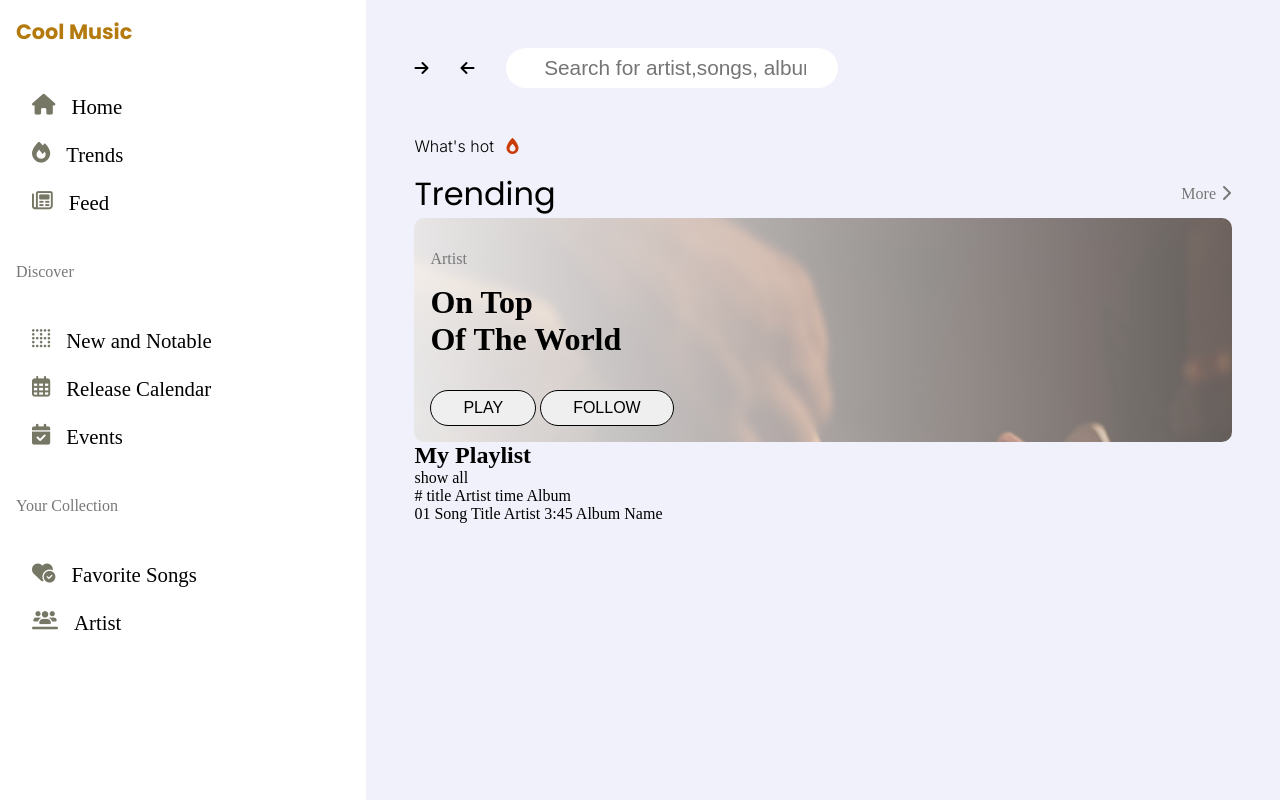
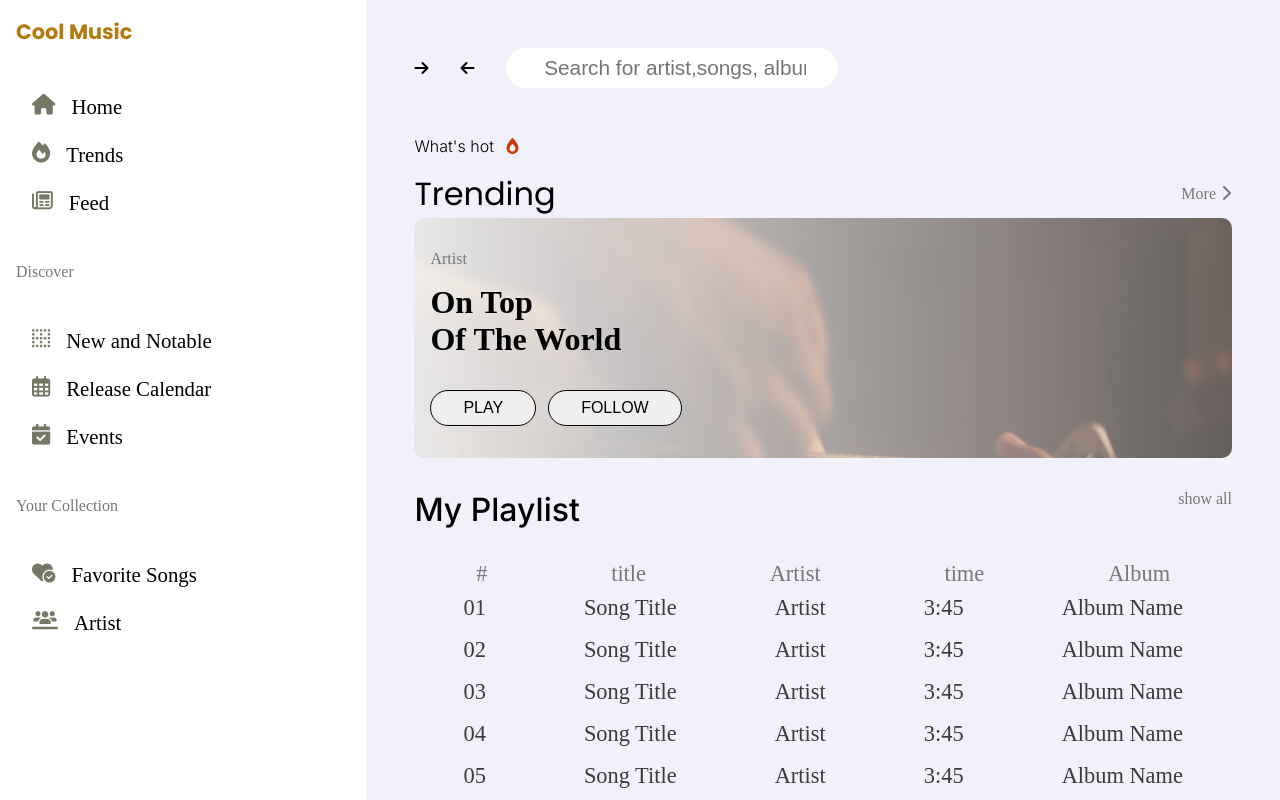
Before and after one commit to Sofinaye/coolMusic, a plain HTML site: page index.html in a window 1280 px wide. Drawn offline with Linux system fonts and the light colour scheme.

Commit message:
Add style to palylist section

```diff
--- a/index.css
+++ b/index.css
@@ -129,7 +129,7 @@
 }
 
 .artist-btns {
-  padding: 1rem;
+  padding: 1rem 0 2rem 1rem;
 }
 
 .btn1 {
@@ -138,6 +138,7 @@
   border: 1px black solid;
   font-size: 1rem;
   text-transform: uppercase;
+  margin-right: 0.5rem;
 }
 
 .btn2 {
@@ -147,3 +148,40 @@
   font-size: 1rem;
   text-transform: uppercase;
 }
+
+.playlist-head {
+  display: flex;
+  justify-content: space-between;
+  padding: 2rem 0;
+}
+
+.playlist-header {
+  font-size: 2rem;
+  font-family: 'Inter';
+  font-weight: 500;
+}
+
+.playlist-head p {
+  color: #777;
+}
+
+.playlist {
+  display: flex;
+  justify-content: space-around;
+}
+
+.playlist span {
+  font-size: 1.4rem;
+  color: #777;
+}
+
+.song-details {
+  display: flex;
+  justify-content: space-around;
+  padding: 0.5rem 0;
+}
+
+.song-details span {
+  font-size: 1.4rem;
+  color: rgb(63, 58, 58);
+}
--- a/index.html
+++ b/index.html
@@ -59,11 +59,11 @@
             <button class="btn2">follow</button>
           </div>
         </div>
-        <div class="palylist-head">
+        <div class="playlist-head">
           <h2 class="playlist-header">My Playlist</h2>
           <p>show all</p>
         </div>
-          <div class="playlist-header">
+          <div class="playlist">
             <span>#</span>
             <span>title</span>
             <span>Artist</span>
@@ -77,6 +77,34 @@
             <span class="song-time">3:45</span>
             <span class="song-album">Album Name</span>
           </div>
+          <div class="song-details">
+            <span class="song-number">02</span>
+            <span class="song-title">Song Title</span>
+            <span class="song-artist">Artist</span>
+            <span class="song-time">3:45</span>
+            <span class="song-album">Album Name</span>
+          </div>
+          <div class="song-details">
+            <span class="song-number">03</span>
+            <span class="song-title">Song Title</span>
+            <span class="song-artist">Artist</span>
+            <span class="song-time">3:45</span>
+            <span class="song-album">Album Name</span>
+          </div>
+          <div class="song-details">
+            <span class="song-number">04</span>
+            <span class="song-title">Song Title</span>
+            <span class="song-artist">Artist</span>
+            <span class="song-time">3:45</span>
+            <span class="song-album">Album Name</span>
+          </div>
+          <div class="song-details">
+            <span class="song-number">05</span>
+            <span class="song-title">Song Title</span>
+            <span class="song-artist">Artist</span>
+            <span class="song-time">3:45</span>
+            <span class="song-album">Album Name</span>
+          </div>
       </section>
     </div>
 
```
